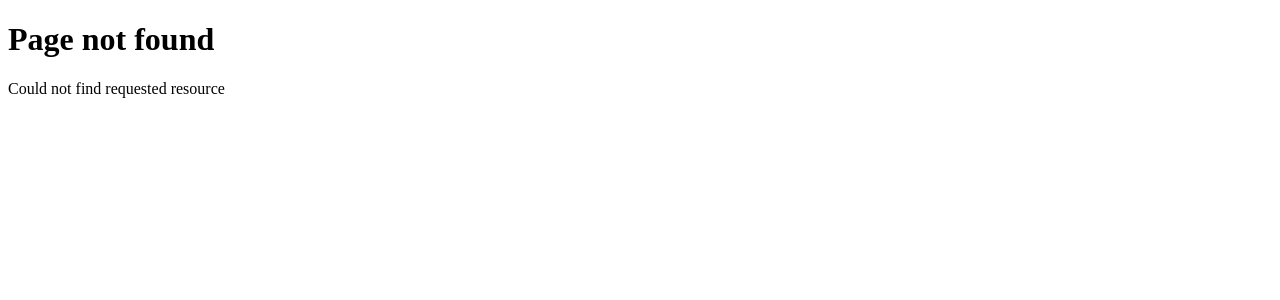
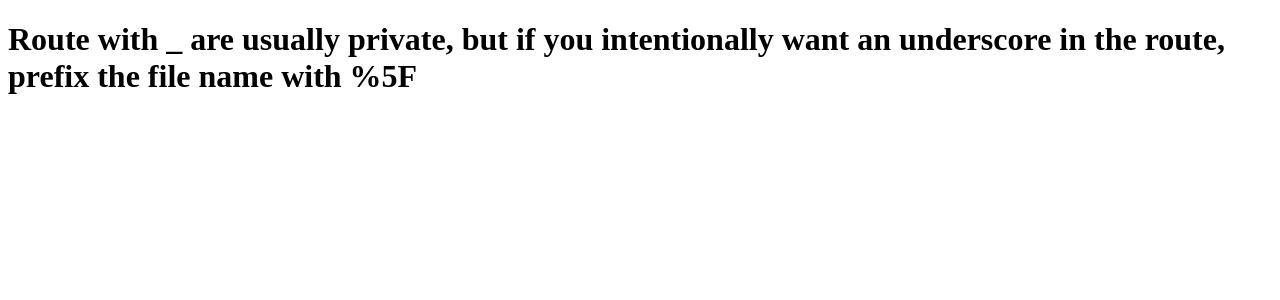
Before and after one commit to DOSSA-HASAN/nextcraft, a Next.js app in the folder hello-world/: page /%5Flib in a window 1280 px wide. Before the commit this address had no page. Shown: the top 300 px of the page. Built offline with nearby package versions, Linux system fonts and the light colour scheme.

Commit message:
Day 2 - routes with underscore implementation

```diff
--- /dev/null
+++ b/hello-world/src/app/%5Flib/page.tsx
@@ -0,0 +1,11 @@
+import React from 'react'
+
+function RouteWithUnderscore() {
+  return (
+    <div>
+      <h1>Route with _ are usually private, but if you intentionally want an underscore in the route, prefix the file name with %5F</h1>
+    </div>
+  )
+}
+
+export default RouteWithUnderscore
```
